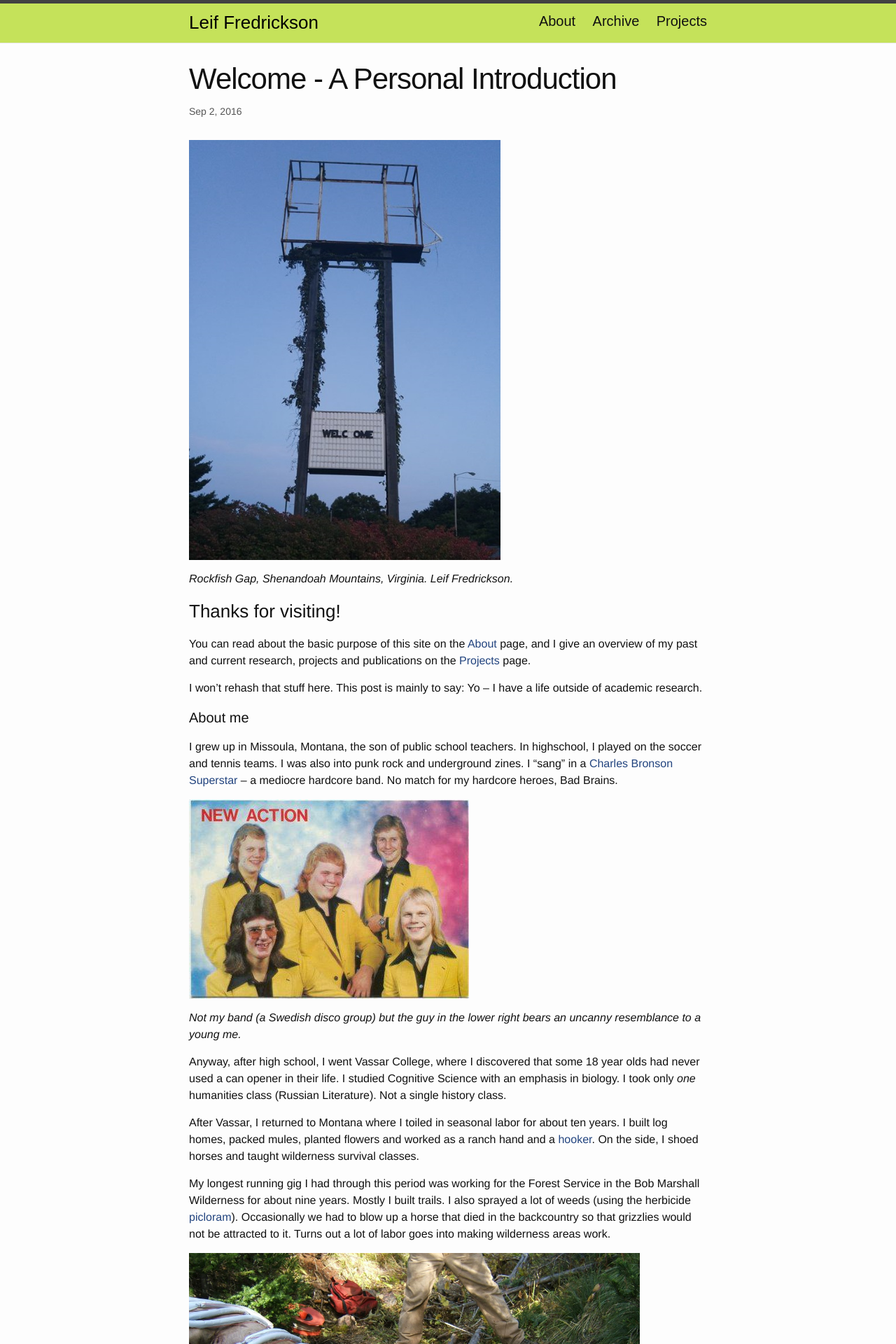
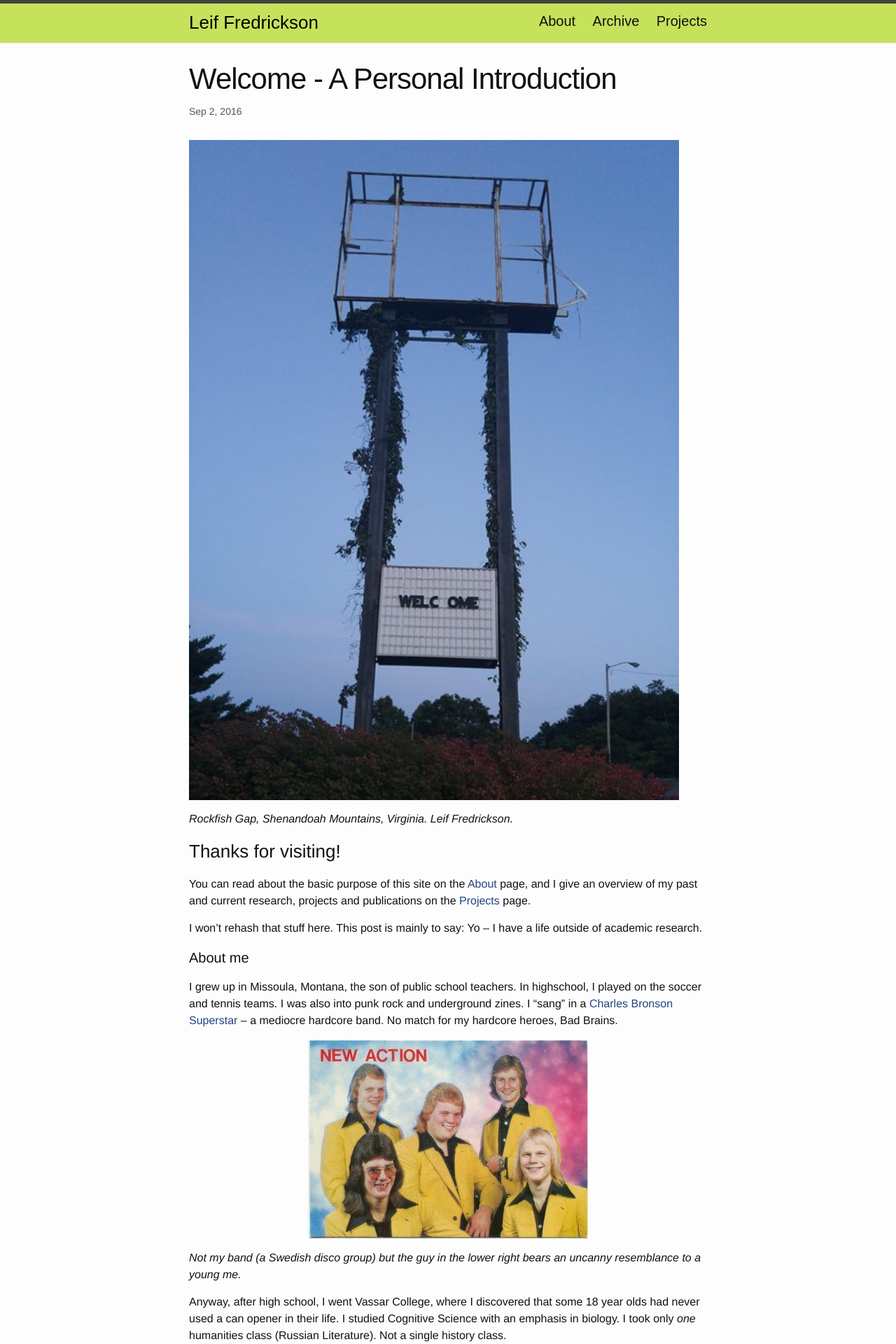
Before and after one commit to leiffredrickson/leiffredrickson, a Jekyll site: the page built from _posts/2016-09-1-welcome.markdown, in a window 1280 px wide. Shown: the top 1920 px of the page at 70% size. Built offline with Jekyll 4.4.1, drawn with Linux system fonts in a browser that asks for light colours.

Commit message:
Fixed image alignment and post image excerpt display

```diff
--- a/_layouts/home.html
+++ b/_layouts/home.html
@@ -5,6 +5,7 @@ layout: default
 <div class="home">
 
   <p>Chewing the cud about history, the environment, social inequality, cities, policy, maps and data.</p>
+
   <h1 class="page-heading">Recent Posts</h1>
 
   {{ content }}
--- a/_posts/2016-09-1-welcome.markdown
+++ b/_posts/2016-09-1-welcome.markdown
@@ -3,10 +3,9 @@ layout: post
 title:  "Welcome - A Personal Introduction"
 date:   2016-09-01 20:32:26 -0400
 categories: academia
-excerpt: I loved graduate school and love academic research. But it's just part of my life, and not the most important.
+excerpt:  <img src="images/welcome-small.jpg" style="width:368px; height:auto">
 ---
-
-![Image of abandoned sign covered in ivy with the phrase welcome on it]({{site.url}}/images/welcome-cropped.jpg){:height="600px"}
+![Image of abandoned sign covered in ivy with the phrase welcome on it]({{site.url}}/images/welcome-cropped.jpg){: width="700px"; height:"auto"}
 {:.image-caption}
 *Rockfish Gap, Shenandoah Mountains, Virginia. Leif Fredrickson.*
 
@@ -20,9 +19,11 @@ I won't rehash that stuff here. This post is mainly to say: Yo -- I have a life
 
 I grew up in Missoula, Montana, the son of public school teachers. In highschool, I played on the soccer and tennis teams. I was also into punk rock and underground zines. I "sang" in a [Charles Bronson Superstar](https://www.youtube.com/watch?v=GPa9DlqiOZQ) -- a mediocre hardcore band. No match for my hardcore heroes, Bad Brains.
 
-![Image of abandoned sign covered in ivy with the phrase welcome on it]({{site.url}}/images/new-action.jpg)
+{: .center}
+![Image 1970s Swedish disco band]({{site.url}}/images/new-action.jpg){: style="image-align: center"}
 {:.image-caption}
 *Not my band (a Swedish disco group) but the guy in the lower right bears an uncanny resemblance to a young me.*
+
 
 Anyway, after high school, I went Vassar College, where I discovered that some 18 year olds had never used a can opener in their life. I studied Cognitive Science with an emphasis in biology. I took only _one_ humanities class (Russian Literature). Not a single history class.
 
@@ -30,7 +31,7 @@ After Vassar, I returned to Montana where I toiled in seasonal labor for about t
 
 My longest running gig I had through this period was working for the Forest Service in the Bob Marshall Wilderness for about nine years. Mostly I built trails. I also sprayed a lot of weeds (using the herbicide [picloram](http://www.ingentaconnect.com/content/whp/ge/2014/00000007/00000001/art00008?crawler=true&mimetype=application/pdf)). Occasionally we had to blow up a horse that died in the backcountry so that grizzlies would not be attracted to it. Turns out a lot of labor goes into making wilderness areas work.
 
-![Photo of dead horse covered in explosives]({{site.url}}/images/horse.jpg){:height="483px"}
+![Photo of dead horse covered in explosives]({{site.url}}/images/horse.jpg){: width="700px"; height:"auto"}
 {:.image-caption}
 *Monture Roadless Area, Ovando, Montana. Leif Fredrickson.*
 
@@ -38,6 +39,6 @@ The time out of school was wonderful. I hiked, hunted, canoed and fished a lot.
 
 I loved graduate school and love academic research. But it's just part of my life, and not the most important.
 
-![Photo of man with bear skull for head, smoking a cigarette]({{site.url}}/images/bear.jpg)
+![Photo of man with bear skull for head, smoking a cigarette]({{site.url}}/images/bear.jpg){: width="700px"; height:"auto"}
 {:.image-caption}
 *Graduate school is great for your health, really. (Note my sweet tape collection). Leif Fredrickson.*
--- a/_sass/minima/_layout.scss
+++ b/_sass/minima/_layout.scss
@@ -1,3 +1,7 @@
+/* To center images */
+.center {
+    text-align: center;
+}
 /**
  * Site header
  */
```
Also changed, not shown: about.md (+0 -5 lines).
